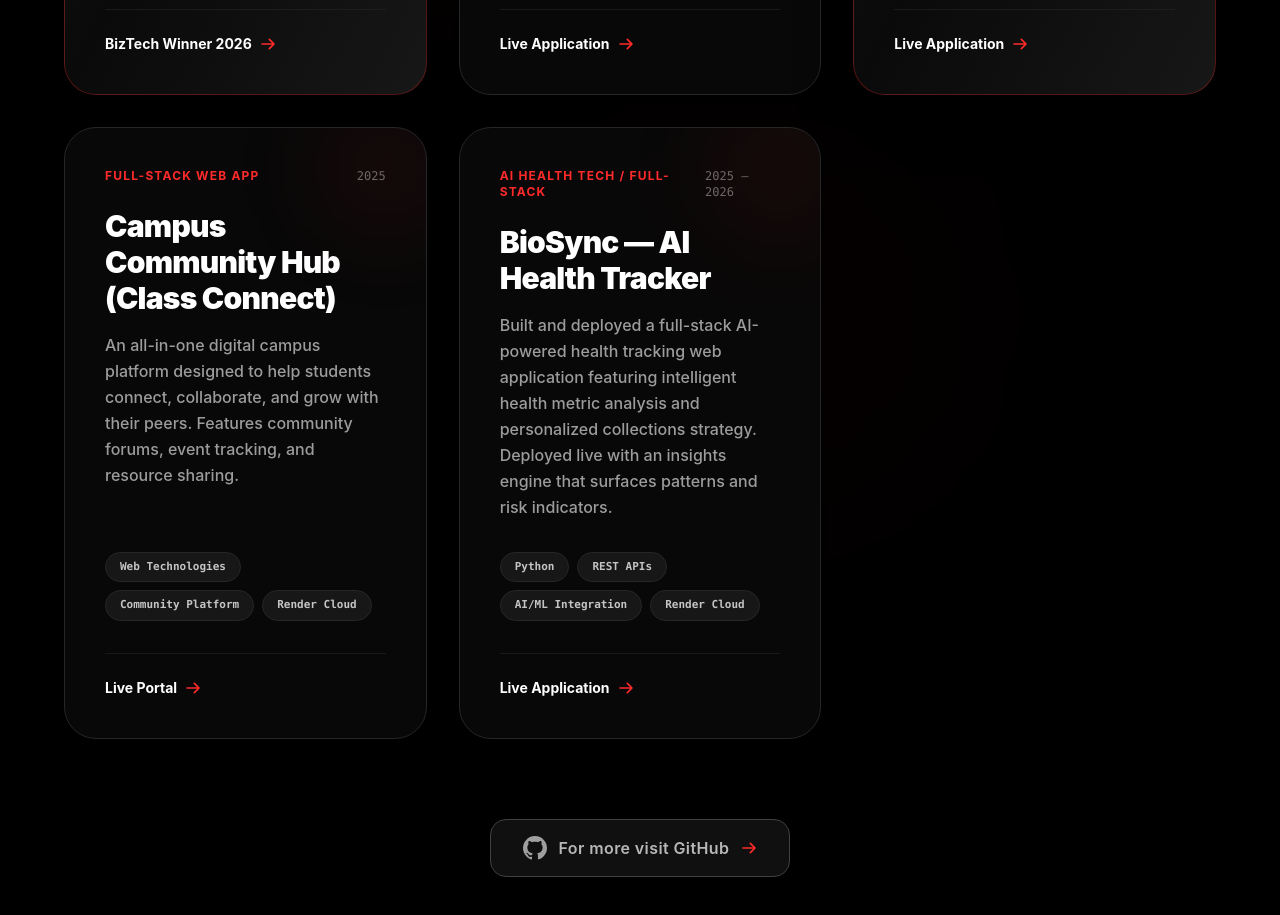
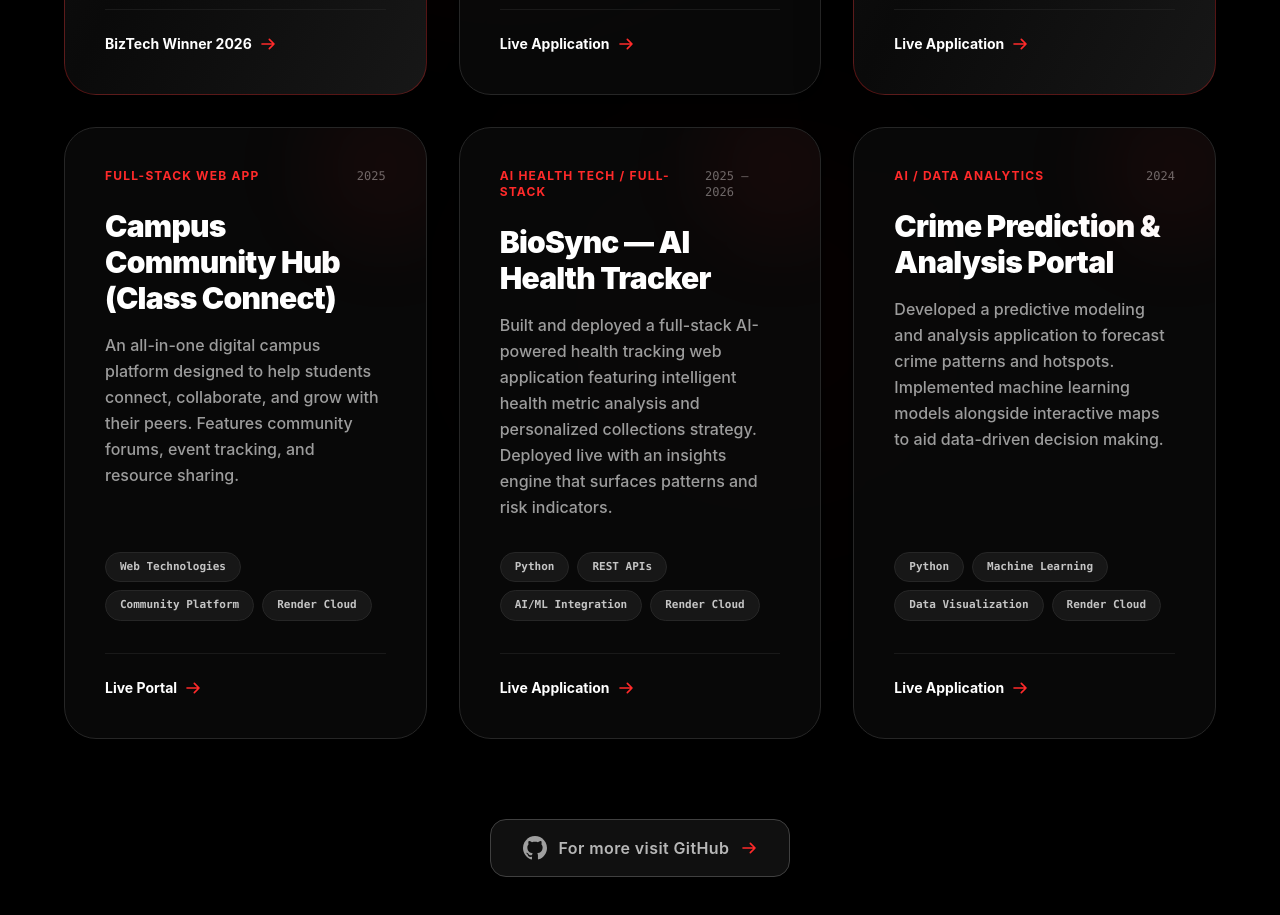
Before and after one commit to Sridhar636146591/myself, a React (Vite) app: page /projects in a window 1280 px wide. Shown: the part 940-1855 px from the top of the page. Built offline with nearby package versions, Linux system fonts and the light colour scheme.

Commit message:
Add Crime Prediction project to view all projects

```diff
--- a/src/components/AllProjectsPage.jsx
+++ b/src/components/AllProjectsPage.jsx
@@ -57,6 +57,17 @@ const AllProjectsPage = () => {
       techStack: ["Python", "REST APIs", "AI/ML Integration", "Render Cloud"],
       linkText: "Live Application",
       link: "https://biosync-health-app-1.onrender.com",
+      featured: false
+    },
+    {
+      title: "Crime Prediction & Analysis Portal",
+      category: "AI / Data Analytics",
+      date: "2024",
+      award: null,
+      description: "Developed a predictive modeling and analysis application to forecast crime patterns and hotspots. Implemented machine learning models alongside interactive maps to aid data-driven decision making.",
+      techStack: ["Python", "Machine Learning", "Data Visualization", "Render Cloud"],
+      linkText: "Live Application",
+      link: "https://crime-prediction-3d63.onrender.com",
       featured: false
     }
   ];
```
